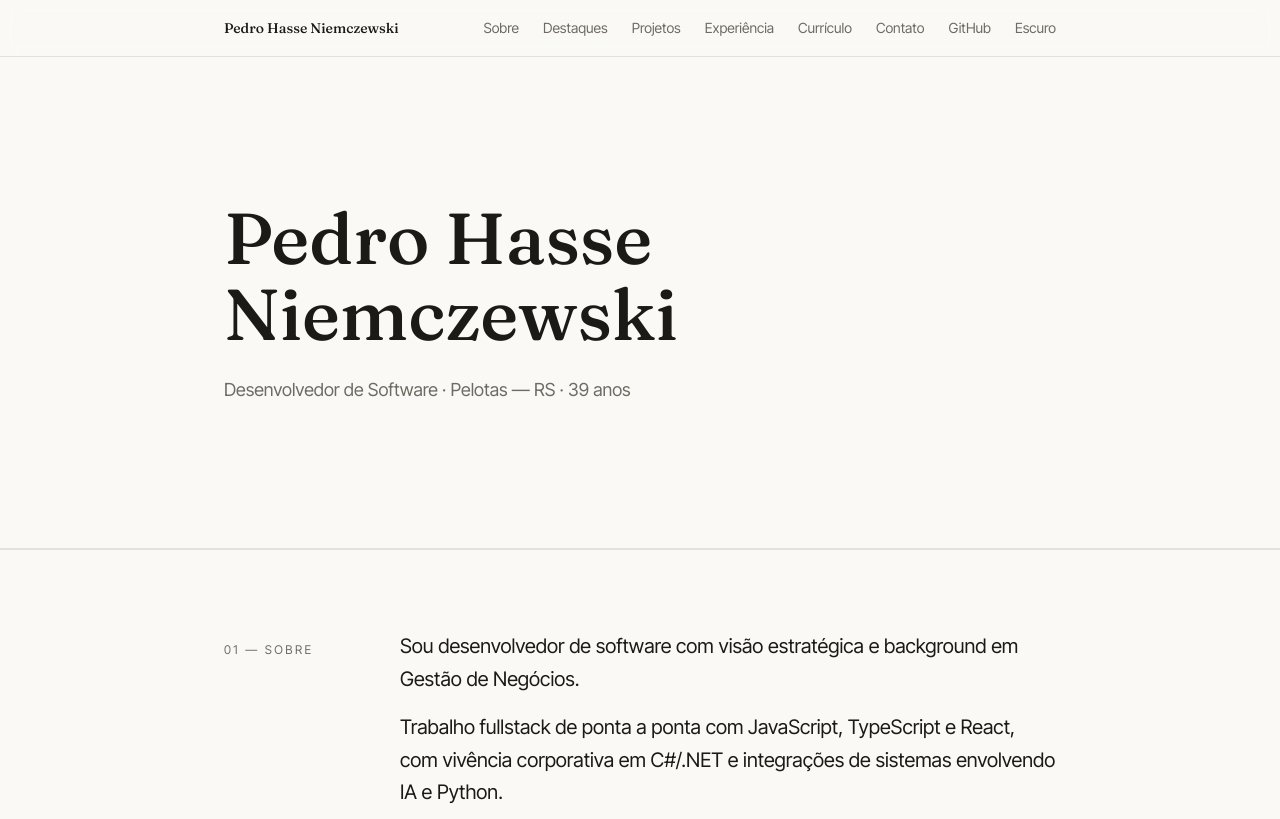
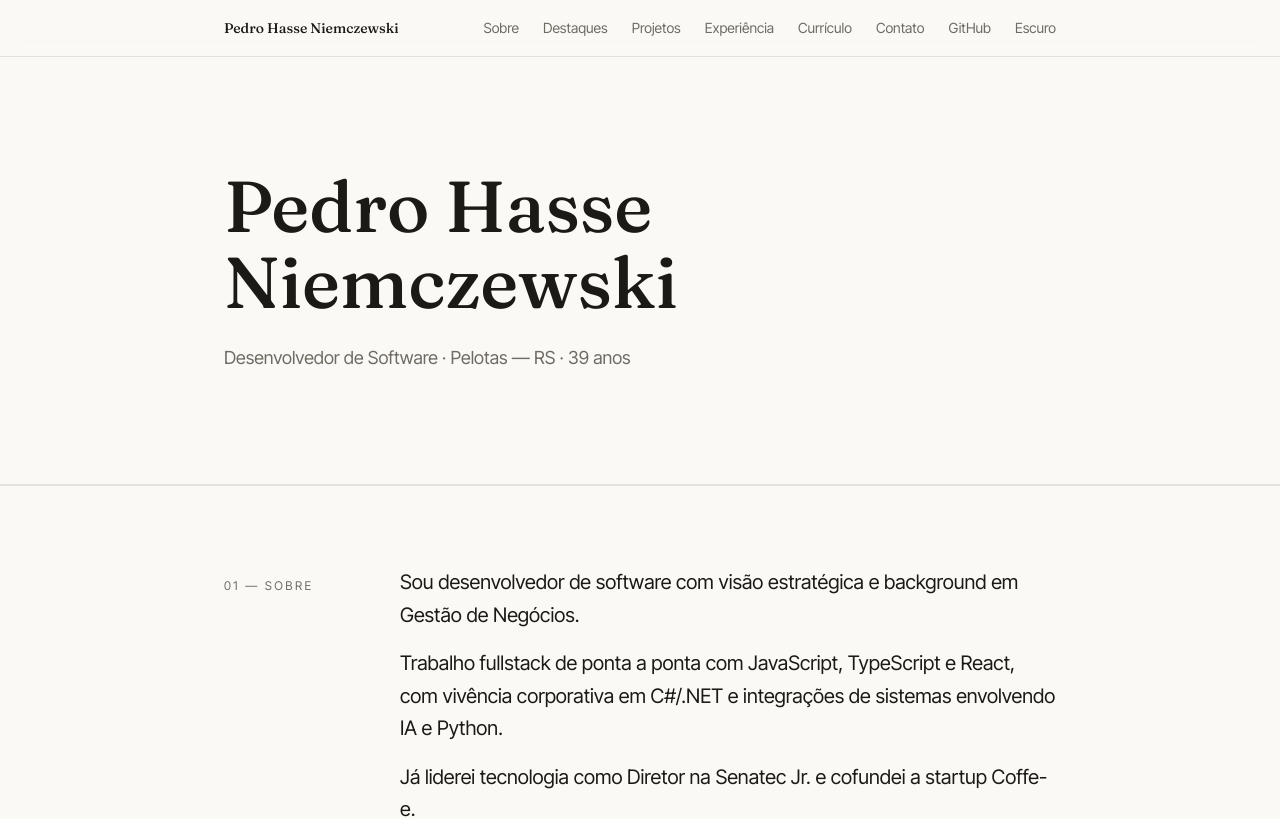
Before and after one commit to pedrohassen/portfolio_pedrohassen, a React (Vite) app: page / in a window 1280 px wide. Shown: the top 819 px of the page. Built offline with nearby package versions, Linux system fonts and the light colour scheme.

Commit message:
style: reduz o espaçamento vertical do hero

```diff
--- a/src/sections/Hero.tsx
+++ b/src/sections/Hero.tsx
@@ -9,7 +9,7 @@ export function Hero() {
 
   return (
     <section id="topo" className="border-b border-line">
-      <Container className="py-20 sm:py-28 md:py-36">
+      <Container className="py-16 sm:py-24 md:py-28">
         <h1 className="text-4xl leading-[1.05] font-medium text-balance sm:text-6xl md:text-7xl">
           {perfil.nome}
         </h1>
```
